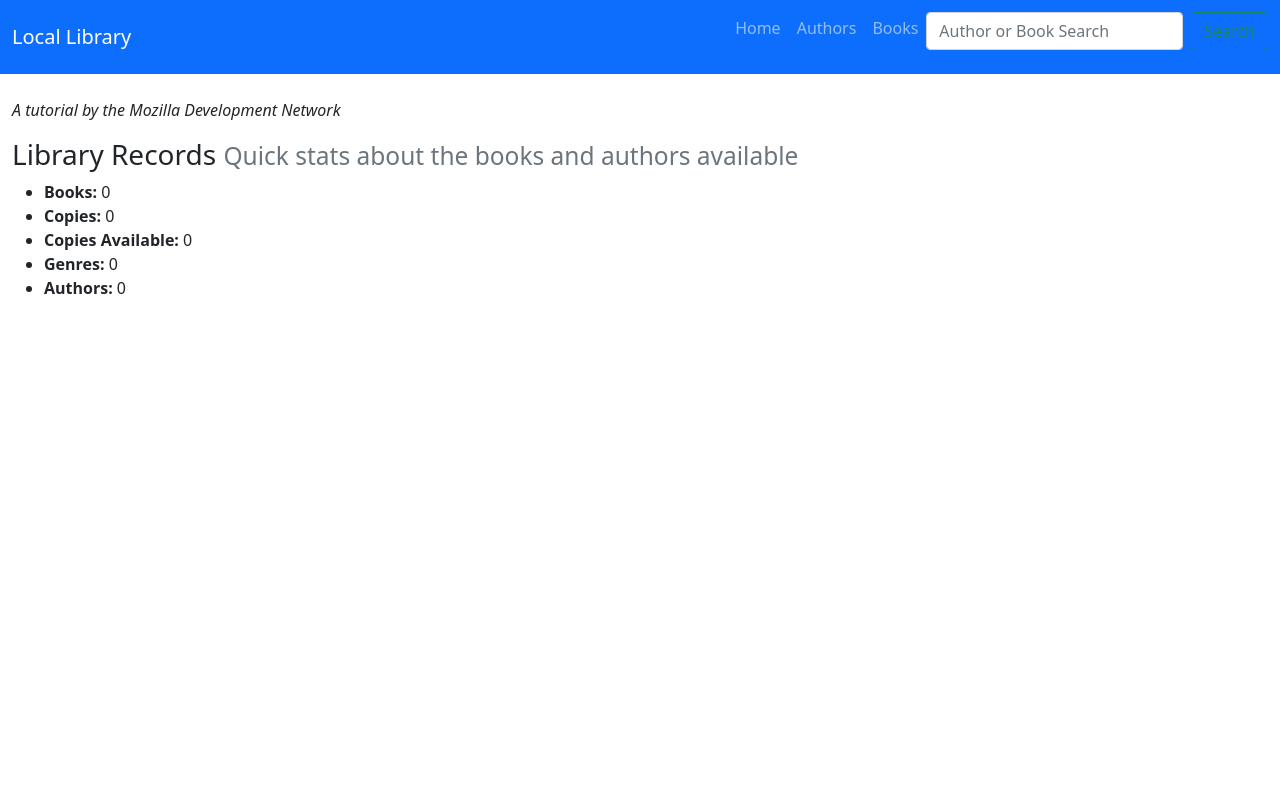
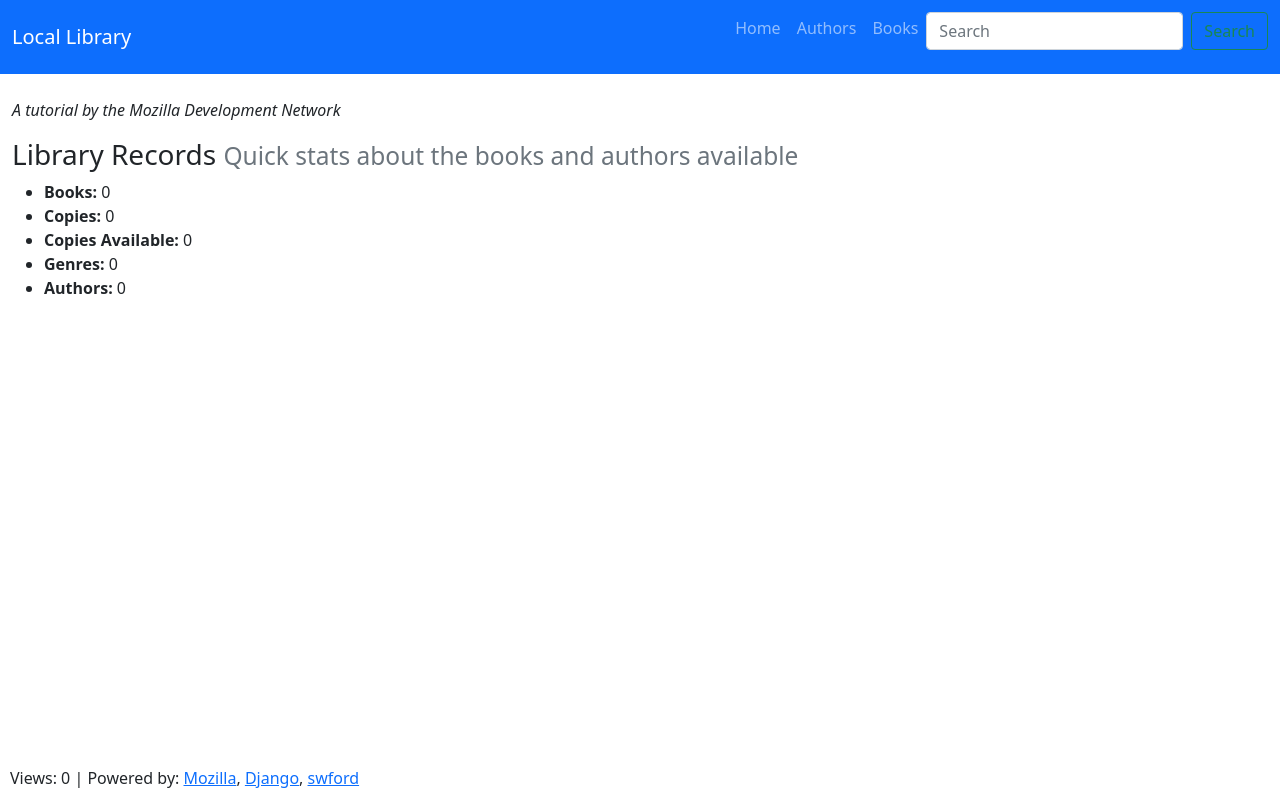
Before and after one commit to swford89/local_library, a Django app: page /catalog/ in a window 1280 px wide. Run offline with Django 3.2, Linux system fonts and the light colour scheme; data that the repository does not hold is empty.

Commit message:
added session visits counter and template rendering for that on the index page; indentation formatting for other templates

```diff
--- a/catalog/templates/catalog/base.html
+++ b/catalog/templates/catalog/base.html
@@ -24,7 +24,7 @@
                 </li>
                 <form class="d-flex" action="{% url 'catalog:search' %}" method="GET">
                     {% csrf_token %}
-                    <input class="form-control me-2" type="search" placeholder="Author or Book Search" aria-label="Search" name="search"  style="margin-top: 4px;">
+                    <input class="form-control me-2" type="search" placeholder="Search" aria-label="Search" name="search"  style="margin-top: 4px;">
                     <button class="btn btn-outline-success" type="submit" style="margin-top: 4px;">Search</button>
                 </form>
             </ul>
--- a/catalog/templates/catalog/index.html
+++ b/catalog/templates/catalog/index.html
@@ -21,4 +21,12 @@
   </ul>
 </div>
 
+<div class="fixed-bottom" style="margin-bottom: 10px; margin-left: 10px;">
+  <footer class="mt-auto">
+    <div class="inner">
+      Views: {{ num_visits }} | Powered by: <a href="https://developer.mozilla.org/en-US/docs/Learn/Server-side/Django">Mozilla</a>, <a href="https://docs.djangoproject.com/en/3.2/">Django</a>, <a href="https://github.com/swford89">swford</a>
+    </div>
+  </footer>
+</div>
+
 {% endblock content %}
--- a/catalog/templates/catalog/search.html
+++ b/catalog/templates/catalog/search.html
@@ -4,7 +4,7 @@
 
     {% if books %}
         <br>
-        <div class="containter-fluid">
+        <div class="containter-fluid" style="margin-left: 12px;">
             <h5>Book Results:</h5>
             {% for book in books %}
                 <li><a href="{% url 'catalog:book_detail' book.id %}">{{ book }}</a></li>
@@ -13,7 +13,7 @@
 
     {% elif authors %}
         <br>
-        <div class="container-fluid">
+        <div class="container-fluid" style="margin-left: 12px;">
             <h5>Author Results:</h5>
             {% for author in authors %}
                 <li><a href="{% url 'catalog:author_detail' author.id %}">{{ author }}</a></li>
--- a/catalog/views.py
+++ b/catalog/views.py
@@ -17,6 +17,9 @@ def index(request):
     num_authors = Author.objects.all().count()
     # number of genres
     num_genres = Genre.objects.all().count()
+    # number of visits, counted with the session variable
+    num_visits = request.session.get("num_visits", 0)
+    request.session["num_visits"] = num_visits + 1
     # context dict to pass to template
     context = {
         "num_books": num_books,
@@ -24,6 +27,7 @@ def index(request):
         "num_instances_available": num_instances_available,
         "num_genres": num_genres,
         "num_authors": num_authors,
+        "num_visits": num_visits,
     }
     return render(request, "catalog/index.html", context)
 
```
